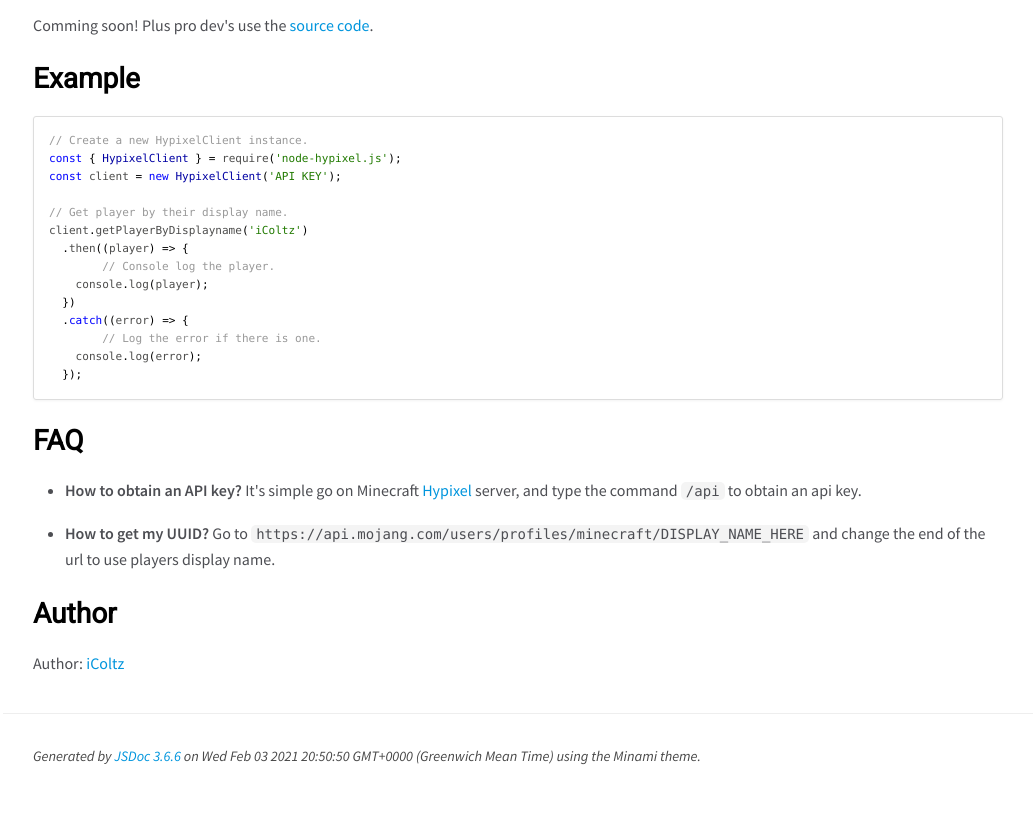
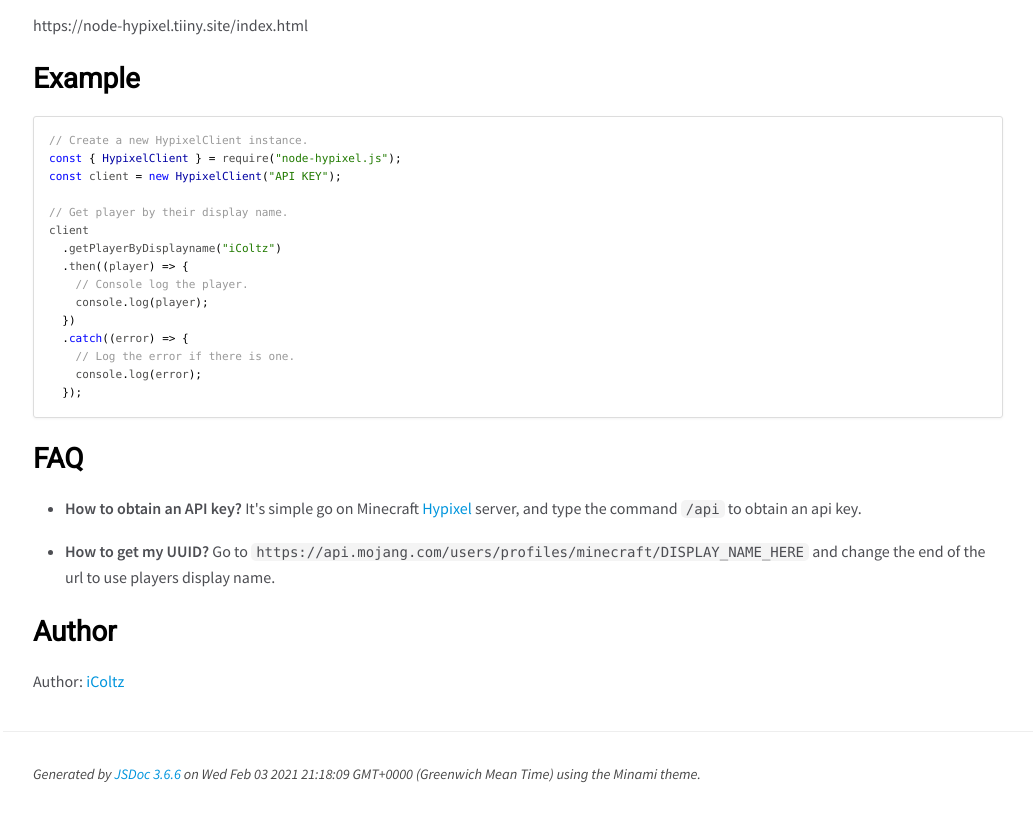
Before and after one commit to iColtz/node-hypixel.js, a website: page docs/index.html in a window 1280 px wide. Shown: the part 1181-1998 px from the top of the page, without its empty margins (247-1280 px from the left). Drawn offline with nearby package versions, Linux system fonts and the light colour scheme.

Commit message:
docs(): updated

```diff
--- a/docs/index.html
+++ b/docs/index.html
@@ -66,21 +66,21 @@
 <p><strong>Installation</strong>
 <code>npm install node-hypixel.js</code></p>
 <h2>Documentation</h2>
-<p>Comming soon!
-Plus pro dev's use the <a href="https://github.com/iColtz/node-hypixel.js/blob/main/src/lib/HypixelClient.js">source code</a>.</p>
+<p>https://node-hypixel.tiiny.site/index.html</p>
 <h2>Example</h2>
 <pre class="prettyprint source lang-js"><code>// Create a new HypixelClient instance.
-const { HypixelClient } = require('node-hypixel.js');
-const client = new HypixelClient('API KEY');
+const { HypixelClient } = require(&quot;node-hypixel.js&quot;);
+const client = new HypixelClient(&quot;API KEY&quot;);
 
 // Get player by their display name.
-client.getPlayerByDisplayname('iColtz')
+client
+  .getPlayerByDisplayname(&quot;iColtz&quot;)
   .then((player) => {
-	// Console log the player.
+    // Console log the player.
     console.log(player);
   })
   .catch((error) => {
-	// Log the error if there is one.
+    // Log the error if there is one.
     console.log(error);
   });
 </code></pre>
@@ -92,7 +92,7 @@ It's simple go on Minecraft <a href="https://hypixel.net/">Hypixel</a> server, a
 </li>
 <li>
 <p><strong>How to get my UUID?</strong>
-Go to <code>https://api.mojang.com/users/profiles/minecraft/DISPLAY_NAME_HERE</code> and change the end of the url to use  players display name.</p>
+Go to <code>https://api.mojang.com/users/profiles/minecraft/DISPLAY_NAME_HERE</code> and change the end of the url to use players display name.</p>
 </li>
 </ul>
 <h2>Author</h2>
@@ -109,7 +109,7 @@ Go to <code>https://api.mojang.com/users/profiles/minecraft/DISPLAY_NAME_HERE</c
 <br class="clear">
 
 <footer>
-    Generated by <a href="https://github.com/jsdoc3/jsdoc">JSDoc 3.6.6</a> on Wed Feb 03 2021 20:50:50 GMT+0000 (Greenwich Mean Time) using the Minami theme.
+    Generated by <a href="https://github.com/jsdoc3/jsdoc">JSDoc 3.6.6</a> on Wed Feb 03 2021 21:18:09 GMT+0000 (Greenwich Mean Time) using the Minami theme.
 </footer>
 
 <script>prettyPrint();</script>
```
Also changed, not shown: docs/HypixelClient.html (+1 -1 lines), docs/HypixelClient.js.html (+1 -1 lines).
